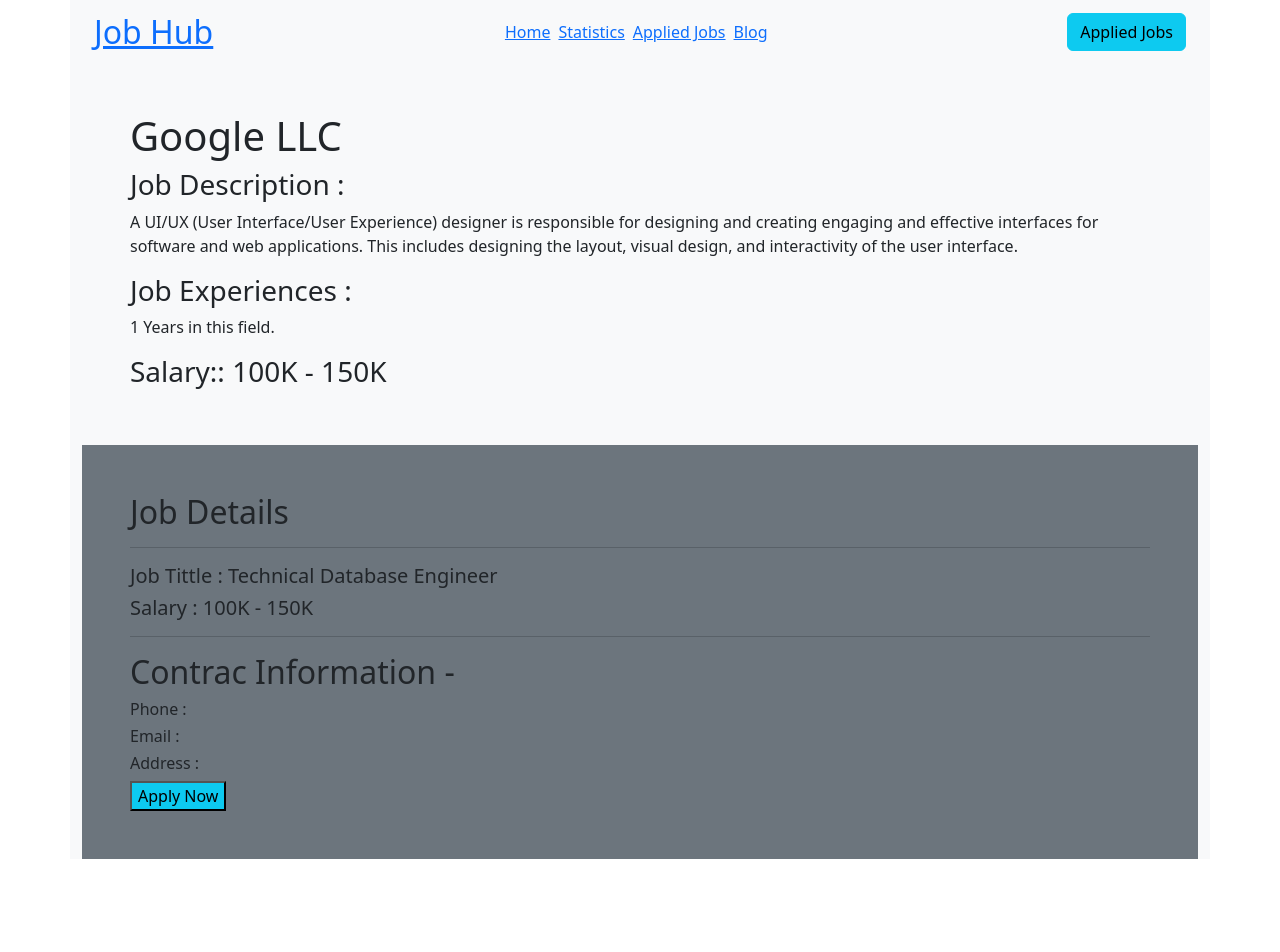
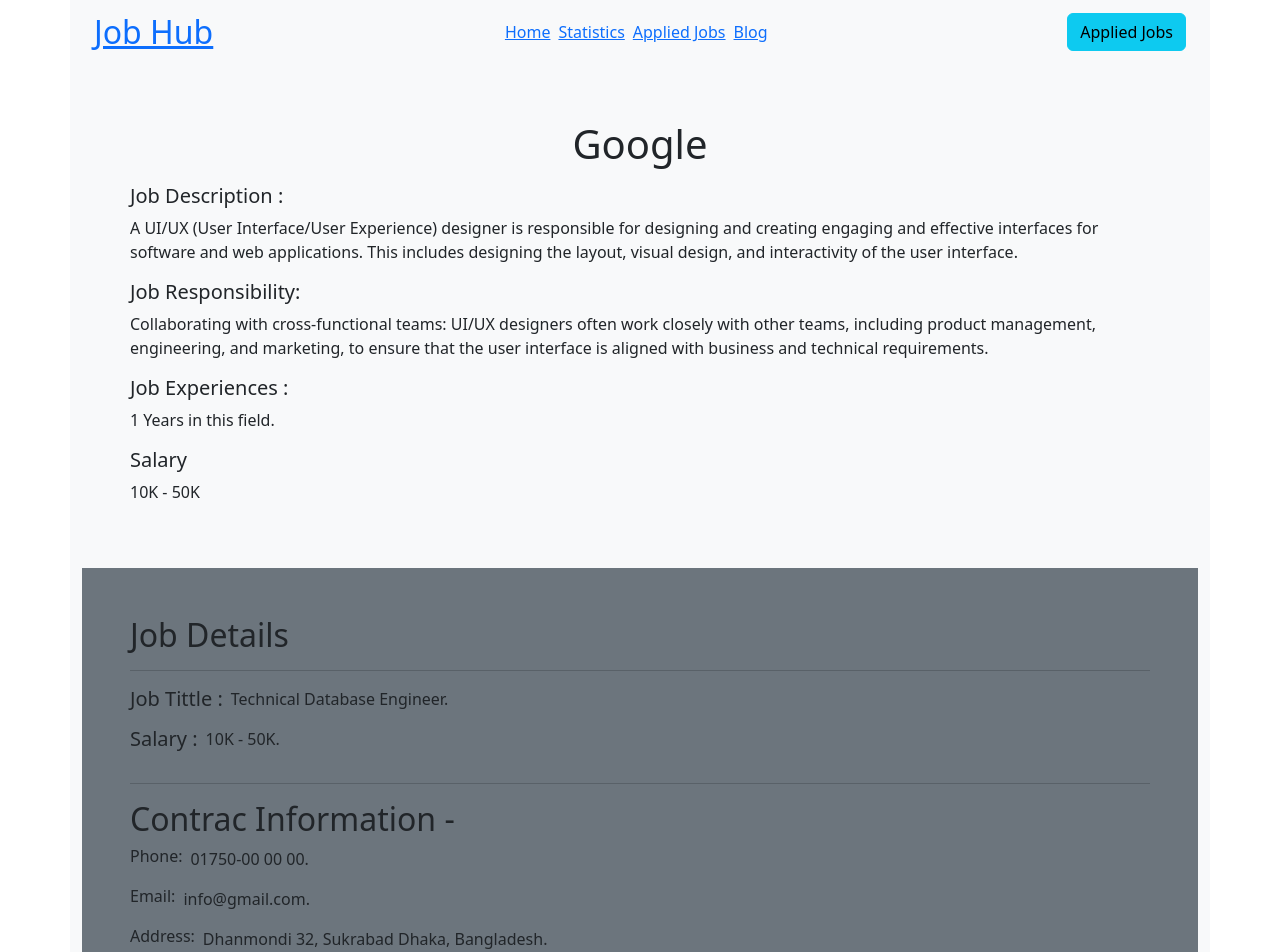
Before and after one commit to nahian255/Jub-Hub-b7-a9, a React (Vite) app: page /job/1 in a window 1280 px wide. Shown: the top 952 px of the page. Before the commit the page ends 859 px from the top, so only its background shows below. Built offline with nearby package versions, Linux system fonts and the light colour scheme.

Commit message:
editing api

```diff
--- a/public/new.json
+++ b/public/new.json
@@ -3,15 +3,18 @@
         "id": 1,
         "img": "../src/assets/google-1-1 1-1.png",
         "tittle": "Technical Database Engineer",
-        "category": "Google LLC",
+        "category": "Google",
         "type": "Google LLC",
         "type2": "Full Time",
         "location": "Dhaka, Bangladesh",
-        "salary": "100K - 150K",
-        "JobDescription": "A UI/UX (User Interface/User Experience) designer is responsible for designing and creating engaging and effective interfaces for software and web applications. This includes designing the layout, visual design, and interactivity of the user interface.",
-        "Job Responsibility": "Collaborating with cross-functional teams: UI/UX designers often work closely with other teams, including product management, engineering, and marketing, to ensure that the user interface is aligned with business and technical requirements.",
-        "Experiences": "1 Years in this field.",
-        "Educational Requirements": "Bachelor degree to complete any reputational university."
+        "salary": "10K - 50K",
+        "jobDescription": "A UI/UX (User Interface/User Experience) designer is responsible for designing and creating engaging and effective interfaces for software and web applications. This includes designing the layout, visual design, and interactivity of the user interface.",
+        "jobResponsibility": "Collaborating with cross-functional teams: UI/UX designers often work closely with other teams, including product management, engineering, and marketing, to ensure that the user interface is aligned with business and technical requirements.",
+        "experiences": "1 Years in this field.",
+        "educationalRequirements": "Bachelor degree to complete any reputational university.",
+        "Address": "Dhanmondi 32, Sukrabad Dhaka, Bangladesh",
+        "email": "info@gmail.com",
+        "phone": "01750-00 00 00"
     },
     {
         "id": 2,
@@ -21,11 +24,14 @@
         "type": "Netflix",
         "type2": "Full Time",
         "location": "Dhaka, Bangladesh",
-        "salary": "100K - 150K",
-        "JobDescription": "A UI/UX (User Interface/User Experience) designer is responsible for designing and creating engaging and effective interfaces for software and web applications. This includes designing the layout, visual design, and interactivity of the user interface.",
-        "Job Responsibility": "Collaborating with cross-functional teams: UI/UX designers often work closely with other teams, including product management, engineering, and marketing, to ensure that the user interface is aligned with business and technical requirements.",
-        "Experiences": "2-6 Years in this field.",
-        "Educational Requirements": "Bachelor degree to complete any reputational university."
+        "salary": "50K - 100K",
+        "jobDescription": "A UI/UX (User Interface/User Experience) designer is responsible for designing and creating engaging and effective interfaces for software and web applications. This includes designing the layout, visual design, and interactivity of the user interface.",
+        "jobResponsibility": "Collaborating with cross-functional teams: UI/UX designers often work closely with other teams, including product management, engineering, and marketing, to ensure that the user interface is aligned with business and technical requirements.",
+        "experiences": "2-6 Years in this field.",
+        "educationalRequirements": "Bachelor degree to complete any reputational university.",
+        "Address": "Dhanmondi 32, Sukrabad Dhaka, Bangladesh",
+        "email": "cmfo@gmail.com",
+        "phone": "01750-00 00 00"
     },
     {
         "id": 3,
@@ -36,37 +42,46 @@
         "type2": "remote",
         "location": "USA",
         "salary": "100K - 150K",
-        "JobDescription": "A UI/UX (User Interface/User Experience) designer is responsible for designing and creating engaging and effective interfaces for software and web applications. This includes designing the layout, visual design, and interactivity of the user interface.",
-        "Job Responsibility": "Collaborating with cross-functional teams: UI/UX designers often work closely with other teams, including product management, engineering, and marketing, to ensure that the user interface is aligned with business and technical requirements.",
-        "Experiences": "2Years in this field.",
-        "Educational Requirements": "Bachelor degree to complete any reputational university."
+        "jobDescription": "A UI/UX (User Interface/User Experience) designer is responsible for designing and creating engaging and effective interfaces for software and web applications. This includes designing the layout, visual design, and interactivity of the user interface.",
+        "jobResponsibility": "Collaborating with cross-functional teams: UI/UX designers often work closely with other teams, including product management, engineering, and marketing, to ensure that the user interface is aligned with business and technical requirements.",
+        "experiences": "2Years in this field.",
+        "educationalRequirements": "Bachelor degree to complete any reputational university.",
+        "Address": "Dhanmondi 320, USA",
+        "email": "info@gmail.com",
+        "phone": "01750-00 60 00"
     },
     {
         "id": 4,
         "img": "../src/assets/google-1-1 1-1.png",
         "tittle": "Technical Database Engineer",
-        "category": "Google LLC",
+        "category": "Google ",
         "type": "Google LLC",
         "type2": "Full Time",
         "location": "Dhaka, Bangladesh",
         "salary": "100K - 150K",
-        "JobDescription": "A UI/UX (User Interface/User Experience) designer is responsible for designing and creating engaging and effective interfaces for software and web applications. This includes designing the layout, visual design, and interactivity of the user interface.",
-        "Job Responsibility": "Collaborating with cross-functional teams: UI/UX designers often work closely with other teams, including product management, engineering, and marketing, to ensure that the user interface is aligned with business and technical requirements.",
-        "Experiences": "2-3 Years in this field.",
-        "Educational Requirements": "Bachelor degree to complete any reputational university."
+        "jobDescription": "A UI/UX (User Interface/User Experience) designer is responsible for designing and creating engaging and effective interfaces for software and web applications. This includes designing the layout, visual design, and interactivity of the user interface.",
+        "jobResponsibility": "Collaborating with cross-functional teams: UI/UX designers often work closely with other teams, including product management, engineering, and marketing, to ensure that the user interface is aligned with business and technical requirements.",
+        "experiences": "2-3 Years in this field.",
+        "educationalRequirements": "Bachelor degree to complete any reputational university.",
+        "Address": "Dhanmondi 32, Sukrabad Dhaka, Bangladesh",
+        "email": "info@gmail.com",
+        "phone": "01680-00 00 00"
     },
     {
         "id": 5,
         "img": "../src/assets/google-1-1 1-1.png",
         "tittle": "Technical Database Engineer",
-        "category": "Google LLC",
-        "type": "Google LLC",
+        "category": "Google",
+        "type": "Google ",
         "type2": "Full Time",
         "location": "Dhaka, Bangladesh",
         "salary": "100K - 150K",
-        "JobDescription": "A UI/UX (User Interface/User Experience) designer is responsible for designing and creating engaging and effective interfaces for software and web applications. This includes designing the layout, visual design, and interactivity of the user interface.",
-        "Job Responsibility": "Collaborating with cross-functional teams: UI/UX designers often work closely with other teams, including product management, engineering, and marketing, to ensure that the user interface is aligned with business and technical requirements.",
-        "Experiences": "2-3 Years in this field.",
-        "Educational Requirements": "Bachelor degree to complete any reputational university."
+        "jobDescription": "A UI/UX (User Interface/User Experience) designer is responsible for designing and creating engaging and effective interfaces for software and web applications. This includes designing the layout, visual design, and interactivity of the user interface.",
+        "jobResponsibility": "Collaborating with cross-functional teams: UI/UX designers often work closely with other teams, including product management, engineering, and marketing, to ensure that the user interface is aligned with business and technical requirements.",
+        "experiences": "2-3 Years in this field.",
+        "educationalRequirements": "Bachelor degree to complete any reputational university.",
+        "Address": "Dhanmondi 32, Sukrabad Dhaka, Bangladesh",
+        "email": "info@gmail.com",
+        "phone": "01350-00 00 00"
     }
 ]
--- a/src/Component/CategoryList.jsx
+++ b/src/Component/CategoryList.jsx
@@ -10,8 +10,8 @@
     }, [])
 
     return (
-        <div>
-            <div className='text-center'>
+        <div className='py-5'>
+            <div className='text-center mb-5'>
                 <h1>Job Category List</h1>
                 <p>Explore thousands of job opportunities with all the information you need. Its your future</p>
             </div>
--- a/src/Component/Dynamic.jsx
+++ b/src/Component/Dynamic.jsx
@@ -12,23 +12,43 @@
     return (
         <div className=''>
             <div className='p-5'>
-                <h1>{d.category}</h1>
-                <h3>Job Description :</h3>
-                <p>{d.JobDescription}</p>
-                <h3>Job Experiences :</h3>
-                <p>{d.Experiences}</p>
-                <h3> Salary:: {d.salary}</h3>
+                <h1 className='text-center p-2'>{d.category}</h1>
+                <h5>Job Description :</h5>
+                <p>{d.jobDescription}</p>
+                <h5>Job Responsibility:</h5>
+                <p>{d.jobResponsibility}</p>
+                <h5>Job Experiences :</h5>
+                <p>{d.experiences}</p>
+                <h5> Salary</h5>
+                <p>{d.salary}</p>
             </div>
             <div className='p-5 bg-secondary'>
                 <h2>Job Details </h2>
                 <hr />
-                <h5> Job Tittle :   {d.tittle}    </h5>
-                <h5>Salary : {d.salary}</h5>
+
+                <div className='d-flex'>
+                    <h5> Job Tittle : </h5>
+                    <p className='ms-2'> {d.tittle}.</p>
+                </div>
+                <div className='d-flex'>
+                    <h5> Salary :</h5>
+                    <p className='ms-2'>{d.salary}.</p>
+                </div>
                 <hr />
                 <h2>Contrac Information -</h2>
-                <h6>Phone : </h6>
-                <h6>Email :</h6>
-                <h6>Address :</h6>
+                <div className='d-flex'>
+                    <h6>Phone:</h6>
+                    <p className='ms-2'>{d.phone}.</p>
+                </div>
+                <div className='d-flex'>
+                    <h6>Email:</h6>
+                    <p className='ms-2'>{d.email}.</p>
+                </div>
+                <div className='d-flex'>
+                    <h6>Address:</h6>
+                    <p className='ms-2'>{d.Address}.</p>
+                </div>
+
 
                 <Link to='/appliedJobs'>
                     <button
--- a/src/Component/FeaturedJobs.jsx
+++ b/src/Component/FeaturedJobs.jsx
@@ -11,8 +11,8 @@
     }, [])
 
     return (
-        <div className='row'>
-            <div className='text-center'>
+        <div className='row py-5'>
+            <div className='text-center mb-5'>
                 <h1>Featured Jobs</h1>
                 <p>Explore thousands of job opportunities with all the information you need. Its your future</p>
             </div>
--- a/src/Component/Header.jsx
+++ b/src/Component/Header.jsx
@@ -4,10 +4,10 @@
 const Header = () => {
     return (
         <div className='d-flex justify-content-between'>
-            <div className='align-items-center bg-info my-auto'>
+            <div className='align-items-center  my-auto'>
                 <h1>One Step Closer To Your <span> Dream Job</span></h1>
                 <p className='my-5'>Lorem ipsum dolor sit amet consectetur adipisicing elit. Incidunt veritatis fugit veniam.</p>
-                <button>Get Start</button>
+                <button className='bg-info '> Get Start </button>
             </div>
 
             <img className='img-fluid w-50' src={logo} alt="" />
```
Also changed, not shown: public/first.json (deleted, +0 -12 lines), public/second.json (deleted, +0 -12 lines).
